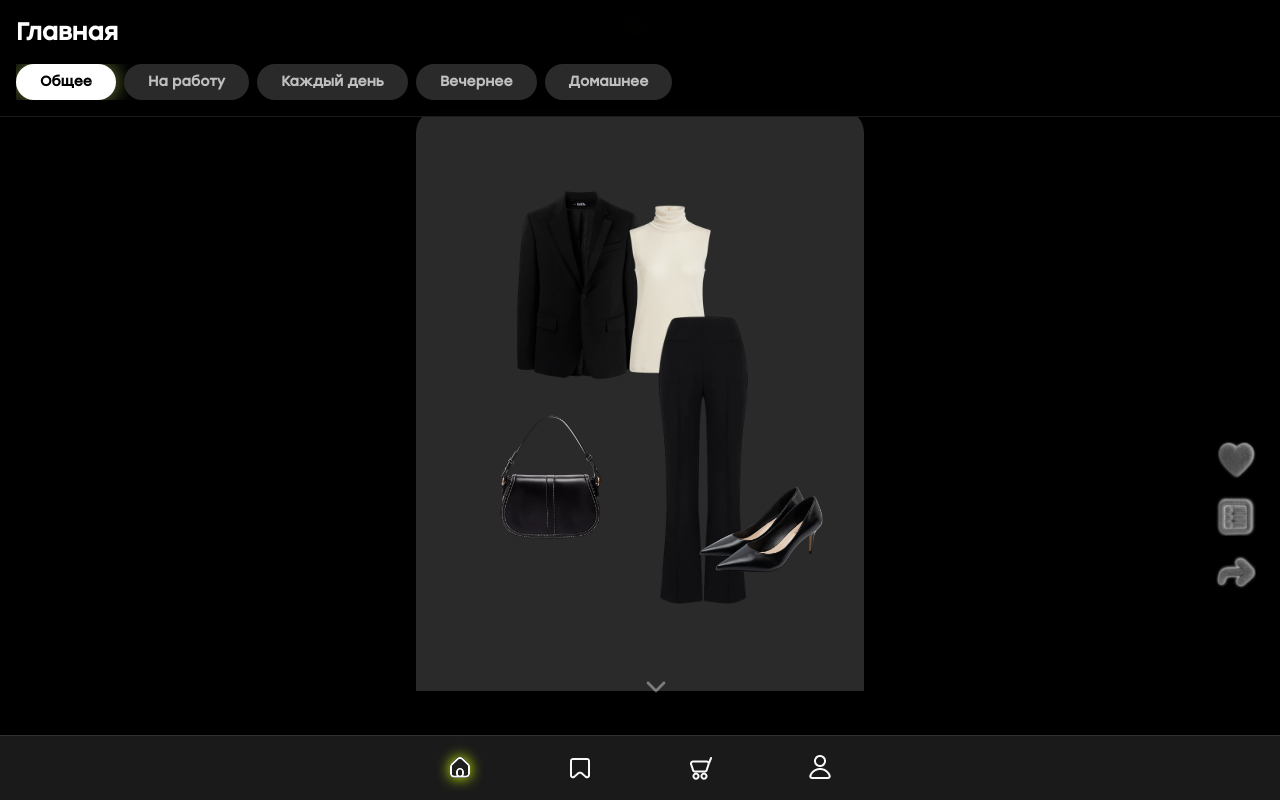
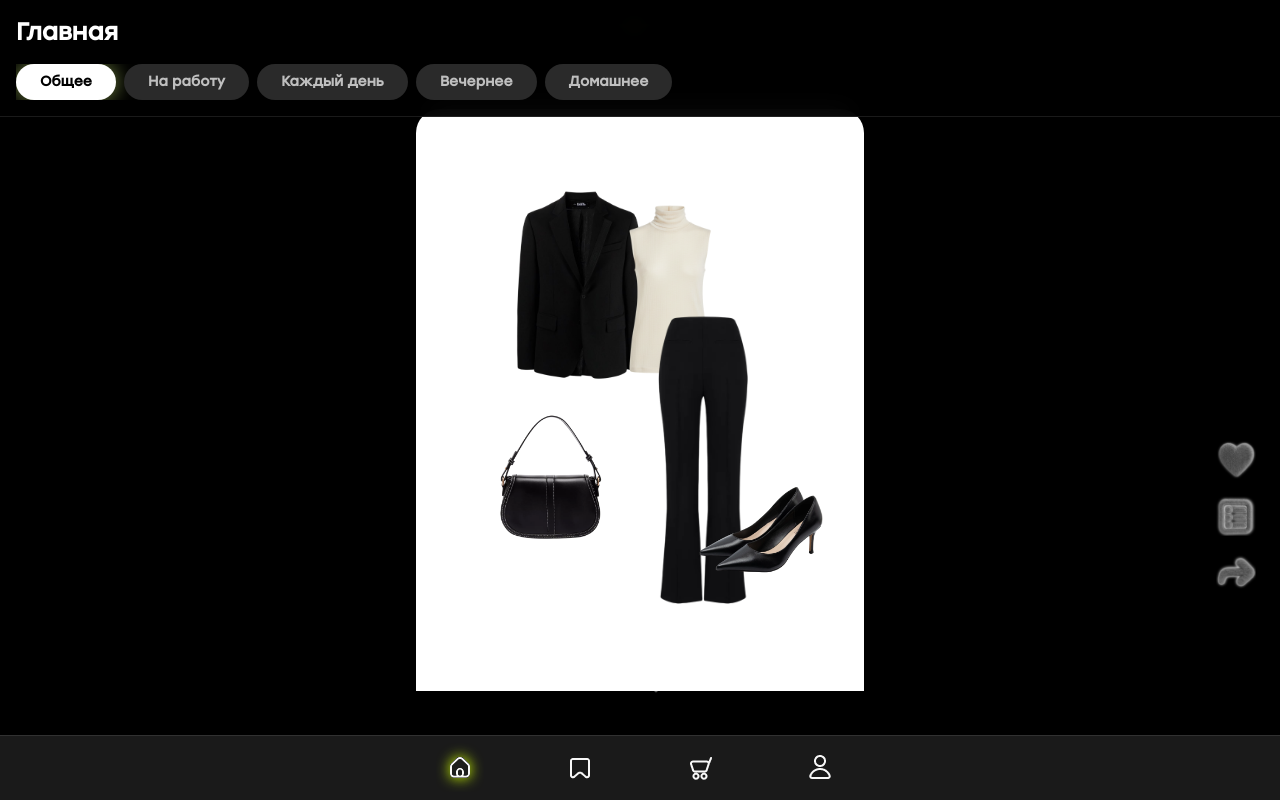
Before and after one commit to NPtow/outfit-alchemy-flow, a React (Vite) app: page / in a window 1280 px wide. Built offline with nearby package versions, Linux system fonts and the light colour scheme; no server answers; the HTML template or start-up script is replaced by a standard one.

Commit message:
Update outfit container display

```diff
--- a/src/components/VerticalOutfitFeed.tsx
+++ b/src/components/VerticalOutfitFeed.tsx
@@ -301,7 +301,7 @@ export const VerticalOutfitFeed = ({
           </div>
 
           {/* Outfit Image */}
-          <div className="relative w-full max-w-[90vw] sm:max-w-md mx-auto aspect-[9/11.7] bg-[#2a2a2a] rounded-t-3xl flex items-center justify-center">
+          <div className="relative w-full max-w-[92vw] sm:max-w-md mx-auto aspect-[9/11.7] bg-white rounded-t-3xl shadow-[0_-4px_20px_rgba(0,0,0,0.15)] flex items-center justify-center overflow-hidden">
             <OutfitCollage
               items={currentOutfit.items.map(item => {
                 // Get layout pattern for this outfit composition
```
